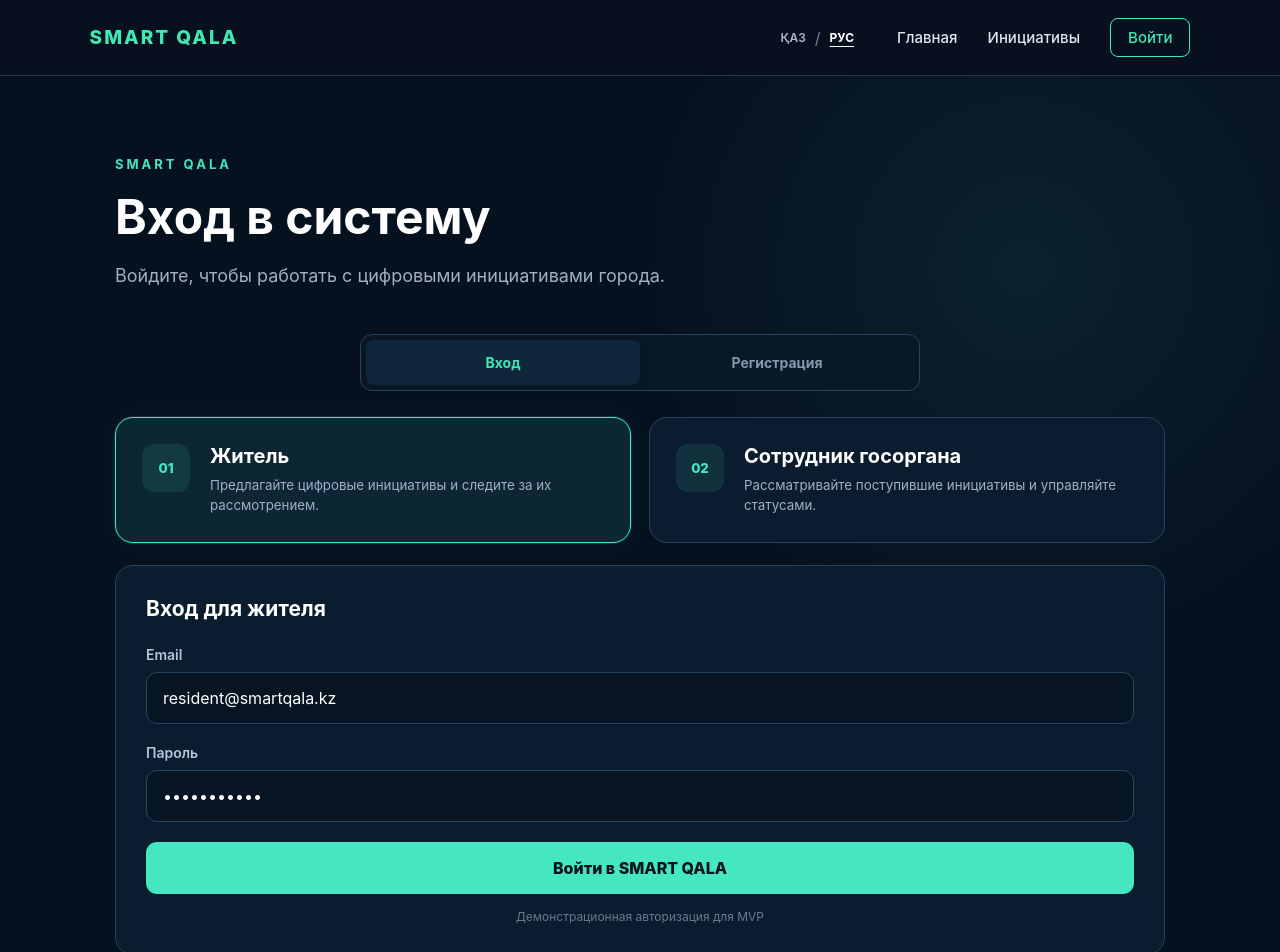
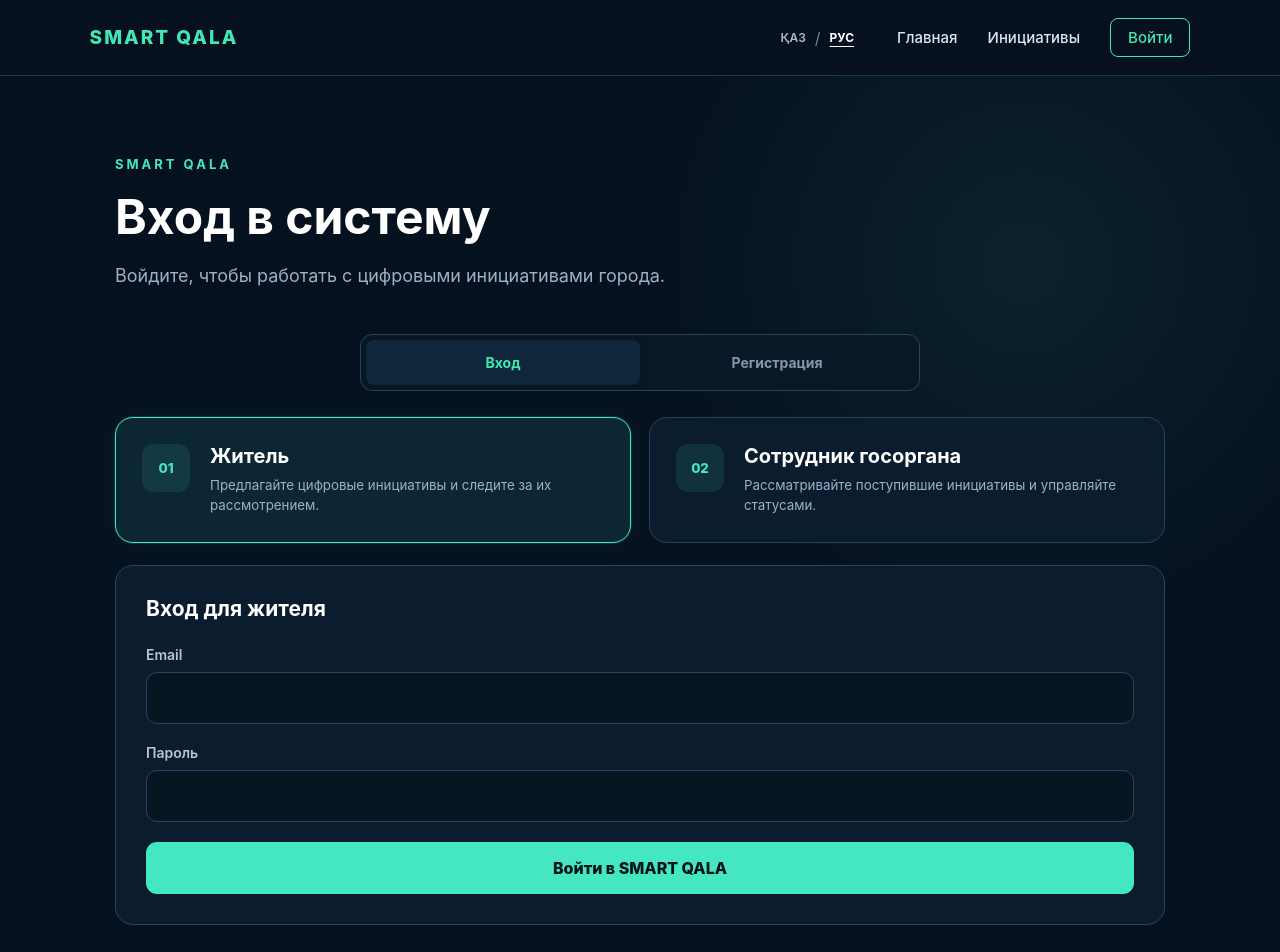
Before and after one commit to TamilaMinv/smart-qala, a React app in the folder frontend/: page /login in a window 1280 px wide. Shown: the top 952 px of the page. Built offline with nearby package versions, Linux system fonts and the light colour scheme; the HTML template or start-up script is replaced by a standard one.

Commit message:
Remove demo login autofill

```diff
--- a/frontend/src/pages/Login.jsx
+++ b/frontend/src/pages/Login.jsx
@@ -15,10 +15,10 @@ function Login() {
   const [name, setName] = useState("");
 
   const [email, setEmail] =
-    useState("resident@smartqala.kz");
+    useState("");
 
   const [password, setPassword] =
-    useState("resident123");
+    useState("");
 
   const [confirmPassword, setConfirmPassword] =
     useState("");
@@ -42,12 +42,10 @@ function Login() {
 
     if (newMode === "login") {
       setSelectedRole("resident");
-      setEmail("resident@smartqala.kz");
-      setPassword("resident123");
-    } else {
-      setEmail("");
-      setPassword("");
     }
+
+    setEmail("");
+    setPassword("");
   }
 
 
@@ -59,17 +57,8 @@ function Login() {
     setSelectedRole(role);
     setError("");
 
-    if (role === "resident") {
-      setEmail("resident@smartqala.kz");
-      setPassword("resident123");
-    } else if (role === "government") {
-      setEmail("");
-      setPassword("");
-    } else {
-      // Не подставляем служебные данные администратора.
-      setEmail("");
-      setPassword("");
-    }
+    setEmail("");
+    setPassword("");
   }
 
 
@@ -466,10 +455,6 @@ function Login() {
               </button>
 
 
-              <div className="demo-notice">
-                Демонстрационная авторизация для MVP
-              </div>
-
             </form>
 
           </>
```
